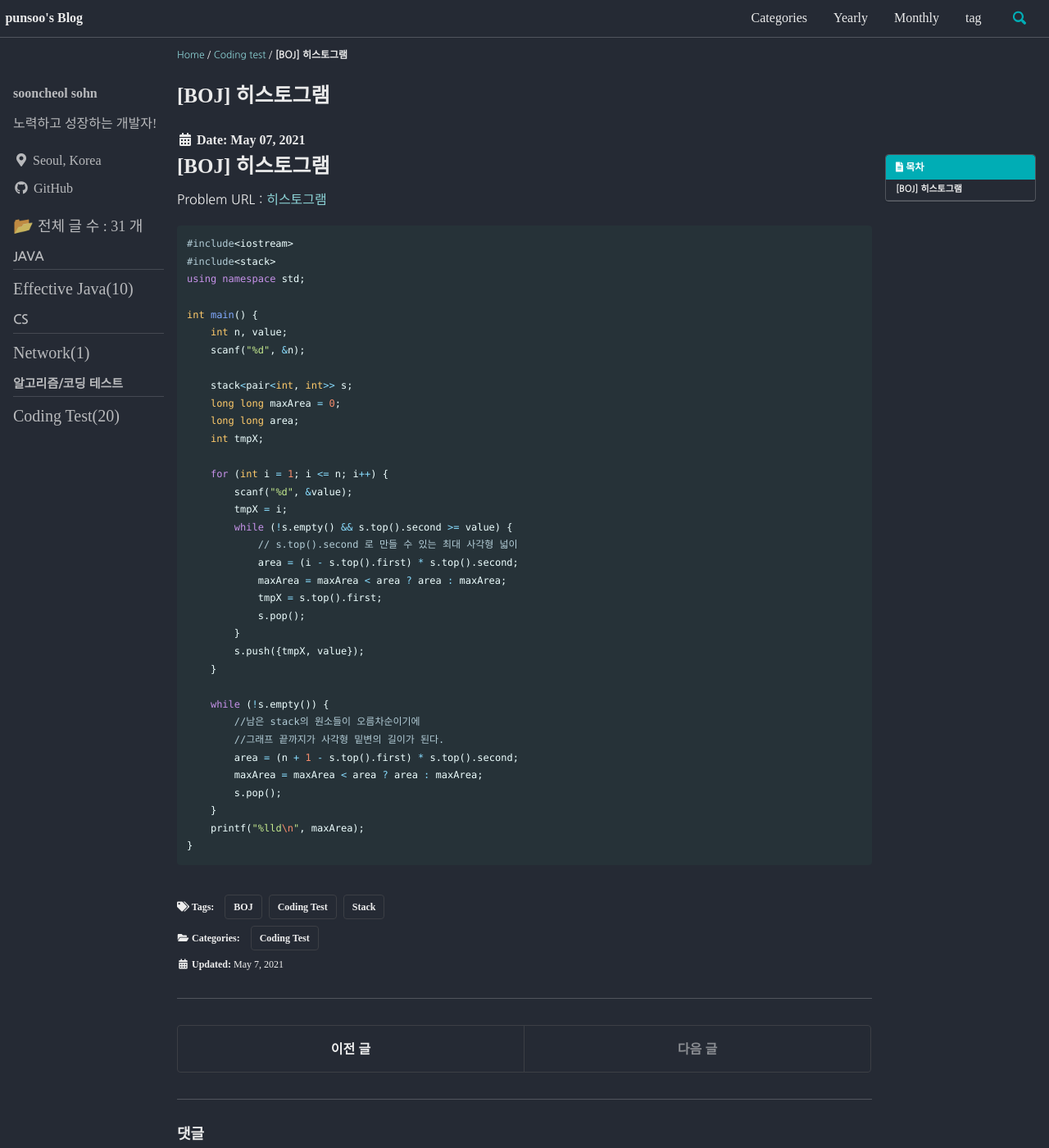
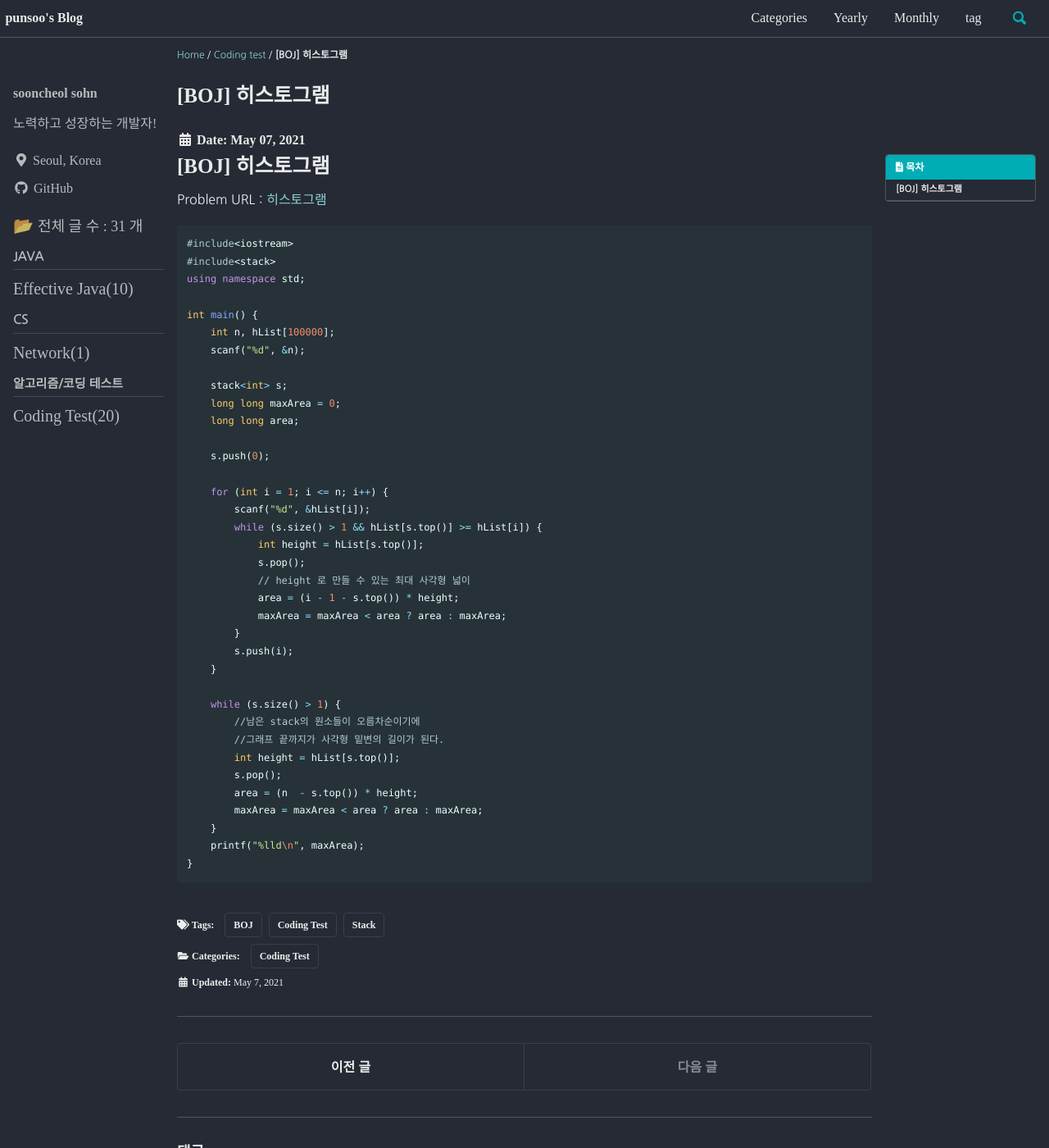
Before and after one commit to punsoo/punsoo.github.io, a Jekyll site: the page built from _posts/Coding-Test/2021-05-07-BOJ-히스토그램.md, in a window 1280 px wide and 1400 px high. Shown: the whole window at 82% size. Built offline with Jekyll 4.4.1, drawn with Linux system fonts in a browser that asks for light colours; cached includes are drawn as plain includes; some web fonts are replaced; comment, search, counter and statistics services are not loaded.

Commit message:
BOJ 히스토그램 풀이 수정

```diff
--- a/_posts/Coding-Test/2021-05-07-BOJ-히스토그램.md
+++ b/_posts/Coding-Test/2021-05-07-BOJ-히스토그램.md
@@ -31,33 +31,34 @@ Problem URL : [히스토그램](https://www.acmicpc.net/problem/1725)
 using namespace std;
 
 int main() {
-    int n, value;
+    int n, hList[100000];
     scanf("%d", &n);
 
-    stack<pair<int, int>> s;
+    stack<int> s;
     long long maxArea = 0;
     long long area;
-    int tmpX;
+
+    s.push(0);
 
     for (int i = 1; i <= n; i++) {
-        scanf("%d", &value);
-        tmpX = i;
-        while (!s.empty() && s.top().second >= value) {
-            // s.top().second 로 만들 수 있는 최대 사각형 넓이
-            area = (i - s.top().first) * s.top().second;
+        scanf("%d", &hList[i]);
+        while (s.size() > 1 && hList[s.top()] >= hList[i]) {
+            int height = hList[s.top()];
+            s.pop();
+            // height 로 만들 수 있는 최대 사각형 넓이
+            area = (i - 1 - s.top()) * height;
             maxArea = maxArea < area ? area : maxArea;
-            tmpX = s.top().first;
-            s.pop();
         }
-        s.push({tmpX, value});
+        s.push(i);
     }
 
-    while (!s.empty()) {
+    while (s.size() > 1) {
         //남은 stack의 원소들이 오름차순이기에
         //그래프 끝까지가 사각형 밑변의 길이가 된다.
-        area = (n + 1 - s.top().first) * s.top().second;
+        int height = hList[s.top()];
+        s.pop();
+        area = (n  - s.top()) * height;
         maxArea = maxArea < area ? area : maxArea;
-        s.pop();
     }
     printf("%lld\n", maxArea);
 }
```
